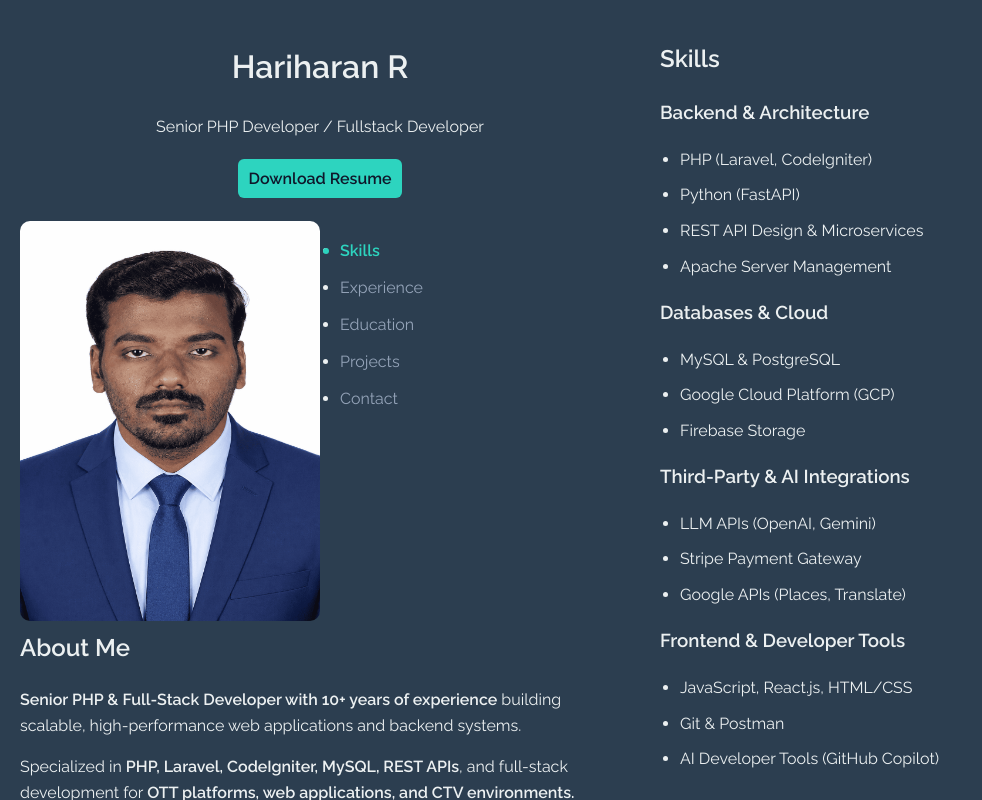
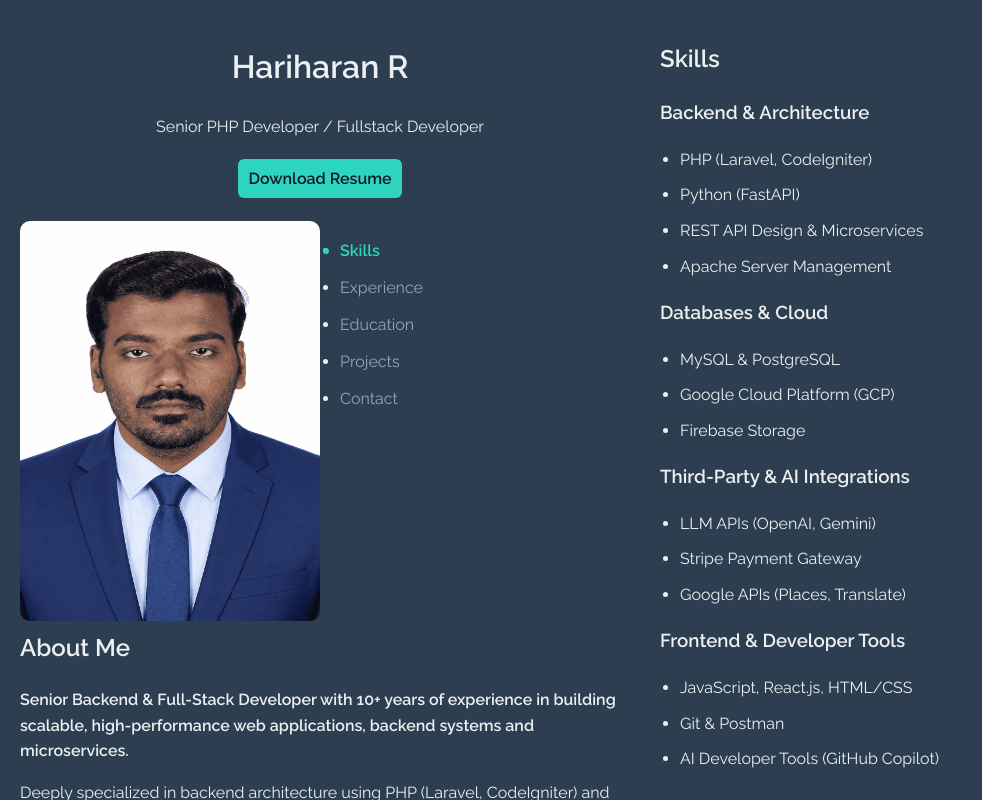
Before and after one commit to Hari2892/my-projects, a React (Vite) app in the folder react-projects/hari-first-react-app/: page / in a window 1280 px wide. Shown: the whole page, without its empty margins (0-982 px from the left). Built offline with nearby package versions, Linux system fonts and the light colour scheme.

Commit message:
Bio section updated

```diff
--- a/react-projects/hari-first-react-app/src/components/Bio.tsx
+++ b/react-projects/hari-first-react-app/src/components/Bio.tsx
@@ -16,10 +16,9 @@ const Bio = () => {
         </div>
       </div>
       <h2>About Me</h2>
-      <p><b>Senior PHP & Full-Stack Developer with 10+ years of experience</b> building scalable, high-performance web applications and backend systems.</p>
-      <p>Specialized in <b>PHP, Laravel, CodeIgniter, MySQL, REST APIs</b>, and full-stack development for <b>OTT platforms, web applications, and CTV environments.</b> Proven experience integrating <b>Stripe payment gateways, In-App payment validations, Google APIs (Places, Translate),</b> and <b>cloud services using Google Cloud Platform and Firebase.</b></p>
-      <p>Strong background in <b>backend architecture, performance optimization, and server management (Apache, caching, cloud infrastructure).</b> Experienced in leading backend development, mentoring junior developers, conducting code reviews, and collaborating with cross-functional teams to deliver reliable, production-ready solutions.</p>
-      <p>Passionate about building maintainable systems that scale, improve performance, and meet real business needs. In addition to backend development, I build responsive frontend interfaces using React.js and modern JavaScript.</p>
+      <p><b>Senior Backend & Full-Stack Developer with 10+ years of experience in building scalable, high-performance web applications, backend systems and microservices.</b></p>
+      <p>Deeply specialized in backend architecture using PHP (Laravel, CodeIgniter) and modern <b>Python frameworks (FastAPI)</b>. I have a proven track record of designing robust REST APIs, integrating complex third-party services like Stripe for global OTT platforms, and managing relational databases including MySQL and PostgreSQL.</p>
+      <p>Passionate about modernizing developer workflows, I actively build within the AI ecosystem—leveraging <b>LLM APIs</b> and AI-assisted tooling to engineer intelligent, efficient command-line tools and backend systems. Experienced in leading backend development, optimizing server performance, and collaborating with cross-functional teams to deliver secure, production-ready solutions.</p>
     </section>
   );
 };
```
